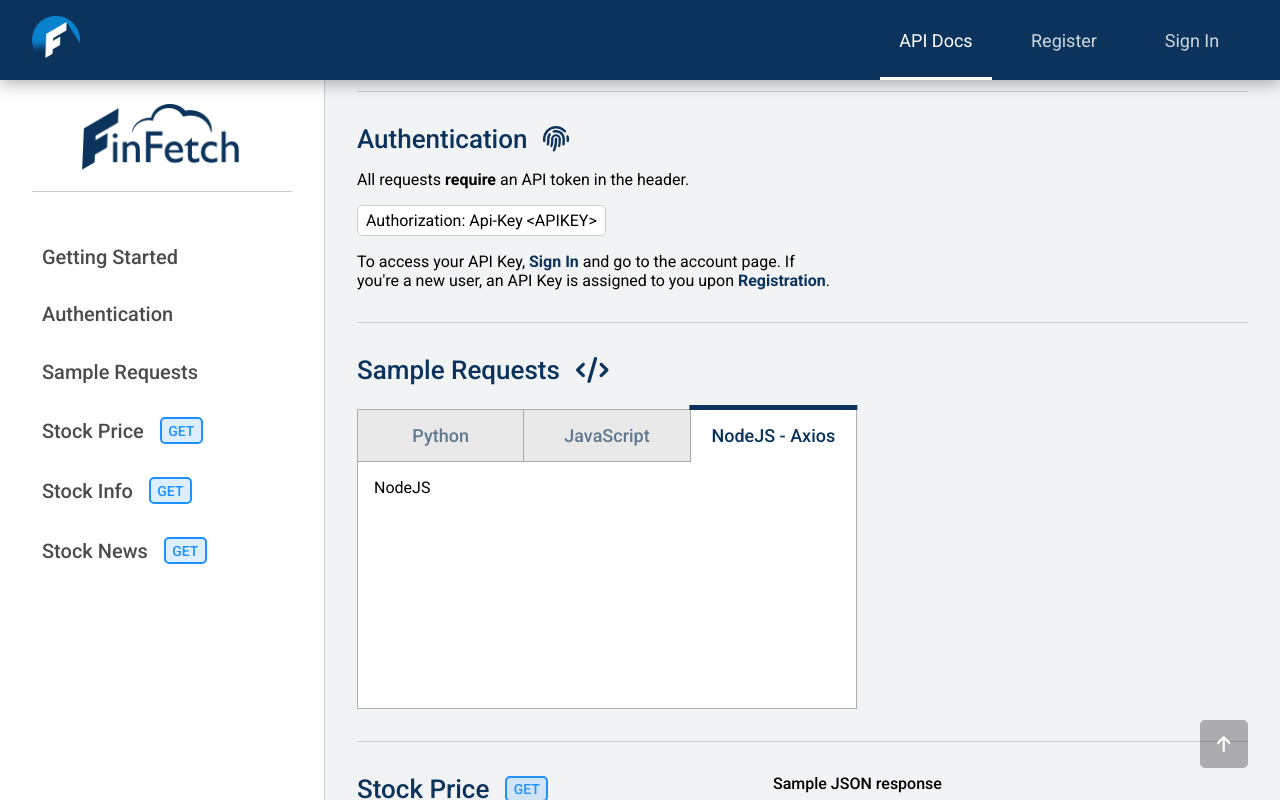
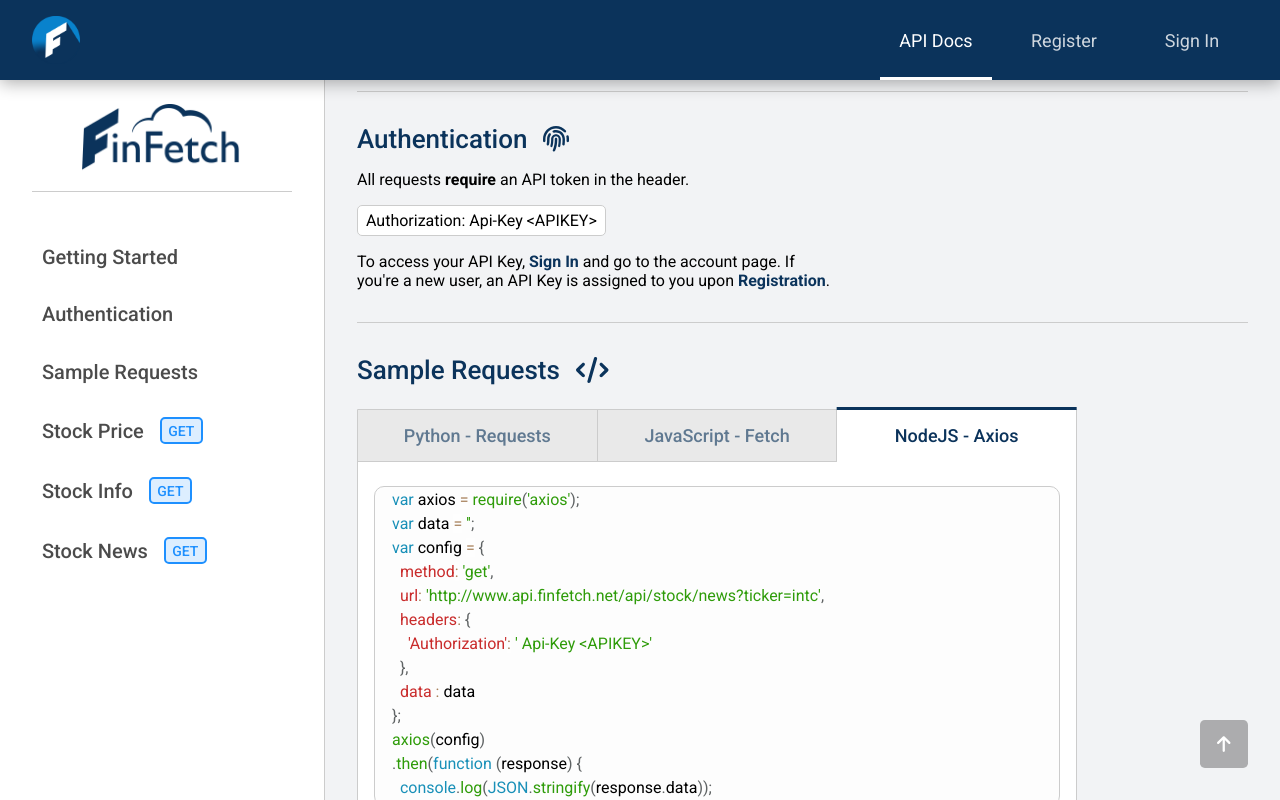
Before and after one commit to dnitecki/finfetch-ui, a React (Create React App) app: page /api/docs in a window 1280 px wide. Both pictures are taken after a click on the button "NodeJS - Axios". Built offline with nearby package versions, Linux system fonts and the light colour scheme.

Commit message:
add tabs and samples

```diff
--- a/src/apps/finfetch-api/components/tabs/Tabs.jsx
+++ b/src/apps/finfetch-api/components/tabs/Tabs.jsx
@@ -1,5 +1,12 @@
 import React from "react";
 import { useState } from "react";
+import { Prism as SyntaxHighlighter } from "react-syntax-highlighter";
+import { coy } from "react-syntax-highlighter/dist/esm/styles/prism";
+import {
+  sampleJsRequest,
+  sampleNodeJsRequest,
+  samplePythonRequest,
+} from "../../pages/documentation/StockResponses";
 import "./Tabs.scss";
 
 export default function Tabs() {
@@ -16,13 +23,13 @@
             className={toggleState === 1 ? "tabs active-tabs" : "tabs"}
             onClick={() => toggleTab(1)}
           >
-            Python
+            Python - Requests
           </button>
           <button
             className={toggleState === 2 ? "tabs active-tabs" : "tabs"}
             onClick={() => toggleTab(2)}
           >
-            JavaScript
+            JavaScript - Fetch
           </button>
           <button
             className={toggleState === 3 ? "tabs active-tabs" : "tabs"}
@@ -40,7 +47,14 @@
                 : "tabs-content"
             }
           >
-            python
+            <SyntaxHighlighter
+              useInlineStyles={true}
+              className="request-syntax-highlighter"
+              language="python"
+              style={coy}
+            >
+              {samplePythonRequest}
+            </SyntaxHighlighter>
           </div>
 
           <div
@@ -50,7 +64,14 @@
                 : "tabs-content"
             }
           >
-            JS
+            <SyntaxHighlighter
+              useInlineStyles={true}
+              className="request-syntax-highlighter"
+              language="javascript"
+              style={coy}
+            >
+              {sampleJsRequest}
+            </SyntaxHighlighter>
           </div>
 
           <div
@@ -60,7 +81,14 @@
                 : "tabs-content"
             }
           >
-            NodeJS
+            <SyntaxHighlighter
+              useInlineStyles={true}
+              className="request-syntax-highlighter"
+              language="javascript"
+              style={coy}
+            >
+              {sampleNodeJsRequest}
+            </SyntaxHighlighter>
           </div>
         </div>
       </div>
--- a/src/apps/finfetch-api/components/tabs/Tabs.scss
+++ b/src/apps/finfetch-api/components/tabs/Tabs.scss
@@ -3,11 +3,13 @@
   flex-direction: column;
   position: relative;
   margin-top: 0.5rem;
-  width: 500px;
-  height: 300px;
+  width: 45rem;
+  height: 100%;
   background: #f1f1f1;
   word-break: break-all;
-  border: 1px solid rgba(0, 0, 0, 0.274);
+  border: 1px solid #ccc;
+  border-bottom-left-radius: 10px;
+  border-bottom-right-radius: 10px;
 }
 
 .bloc-tabs {
@@ -20,21 +22,23 @@
   border: none;
   background: rgba(128, 128, 128, 0.075);
   cursor: pointer;
-  border-bottom: 1px solid rgba(0, 0, 0, 0.274);
+  border-bottom: 1px solid #ccc;
   box-sizing: content-box;
   position: relative;
   outline: none;
   font-size: 18px;
   font-weight: 500;
   color: #0b335b9e;
+  border-radius: 0;
 }
 .tabs:not(:last-child) {
-  border-right: 1px solid rgba(0, 0, 0, 0.274);
+  border-right: 1px solid #ccc;
 }
 
 .active-tabs {
   background: white;
   border-bottom: 1px solid transparent;
+  border-radius: none;
   color: #0b335b;
 }
 
@@ -42,11 +46,11 @@
   content: "";
   display: block;
   position: absolute;
-  top: -5px;
+  top: -3px;
   left: 50%;
   transform: translateX(-50%);
   width: calc(100% + 2px);
-  height: 5px;
+  height: 3px;
   background: #0b335b;
 }
 
@@ -56,23 +60,19 @@
 .tabs-content {
   background: white;
   padding: 1rem;
+  border-bottom-right-radius: 10px;
+  border-bottom-left-radius: 10px;
   width: 100%;
   height: 100%;
   display: none;
 }
-.content h2 {
-  padding: 0px 0 5px 0px;
-}
-.content hr {
-  width: 100px;
-  height: 2px;
-  background: #222;
-  margin-bottom: 5px;
-}
-.content p {
-  width: 100%;
-  height: 100%;
-}
 .active-content {
   display: block;
 }
+.request-syntax-highlighter {
+  width: 100%;
+  border-radius: 10px;
+  border: 1px solid #ccc;
+  height: 20rem;
+  margin: 0;
+}
--- a/src/apps/finfetch-api/pages/documentation/StockResponses.js
+++ b/src/apps/finfetch-api/pages/documentation/StockResponses.js
@@ -4,6 +4,47 @@
 const requestHeader = `Authorization: Api-Key <APIKEY>`;
 export { requestHeader };
 
+export const samplePythonRequest = `import requests
+url = "http://www.api.finfetch.net/api/stock/news?ticker=intc"
+payload = ""
+headers = {
+  'Authorization': ' Api-Key <APIKEY>'
+}
+response = requests.request("GET", url, headers=headers, data=payload)
+print(response.text)`;
+
+export const sampleJsRequest = `var myHeaders = new Headers();
+myHeaders.append("Authorization", " Api-Key <APIKEY>");
+var raw = "";
+var requestOptions = {
+  method: 'GET',
+  headers: myHeaders,
+  body: raw,
+  redirect: 'follow'
+};
+fetch("http://www.api.finfetch.net/api/stock/news?ticker=intc", requestOptions)
+  .then(response => response.text())
+  .then(result => console.log(result))
+  .catch(error => console.log('error', error));`;
+
+export const sampleNodeJsRequest = `var axios = require('axios');
+var data = '';
+var config = {
+  method: 'get',
+  url: 'http://www.api.finfetch.net/api/stock/news?ticker=intc',
+  headers: {
+    'Authorization': ' Api-Key <APIKEY>'
+  },
+  data : data
+};
+axios(config)
+.then(function (response) {
+  console.log(JSON.stringify(response.data));
+})
+.catch(function (error) {
+  console.log(error);
+});
+`;
 const stockPrice = `{
   "data": {
     "High": [49.900001525878906],
```
